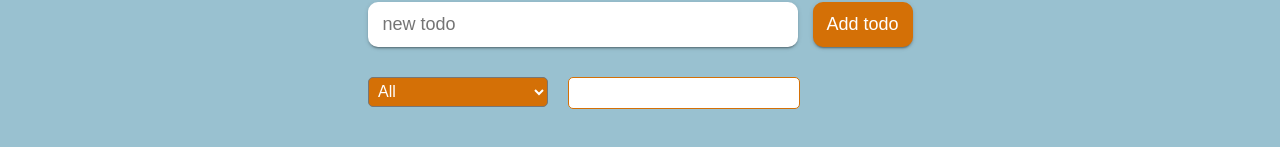
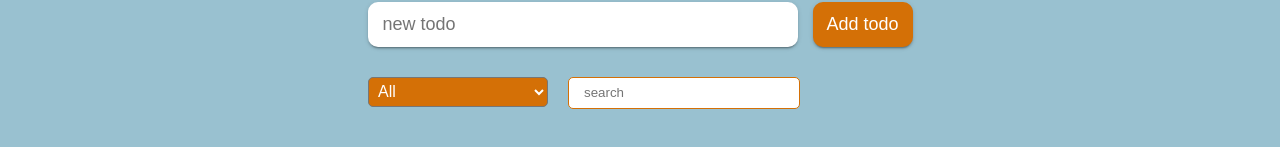
Before and after one commit to dekkumo/my-react-project, a React (Create React App) app: page / in a window 1280 px wide. Shown: the part 245-392 px from the top of the page. Built offline with nearby package versions, Linux system fonts and the light colour scheme.

Commit message:
added loader

```diff
--- a/src/components/pages/postPage/PostDetails.jsx
+++ b/src/components/pages/postPage/PostDetails.jsx
@@ -1,10 +1,12 @@
 import React, { useState } from 'react'
 import { Link, useParams } from 'react-router-dom'
+import { Loader } from '../../utils/loader/Loader'
 import classes from './PostDetails.module.css'
 
 export const PostDetails = () => {
 
   const [post, setPost] = useState('')
+  const [loader, setLoader] = useState(true)
 
   const params = useParams()
 
@@ -13,6 +15,7 @@ export const PostDetails = () => {
       let response = await fetch(`https://jsonplaceholder.typicode.com/posts/` + params.id)
       let postItem = await response.json()
       setPost(...post, postItem)
+      setLoader(false)
     } catch(err) {
       console.log(err.message)
     }
@@ -21,10 +24,16 @@ export const PostDetails = () => {
 
   return (
     <section className={classes.post__item}>
-      <div className={classes.container__post}>
-        <h3 className={classes.title}>{post.title}</h3>
-        <div className={classes.body}>{post.body}</div>
-      </div>
+      {loader && <Loader />}
+
+      {loader ?
+        null
+        :
+        <div className={classes.container__post}>
+          <h3 className={classes.title}>{post.title}</h3>
+          <div className={classes.body}>{post.body}</div>
+        </div>
+      }
       <Link to={'/posts'}>
         <button className={classes.button}>go back</button>
       </Link>
--- a/src/components/pages/todoPage/form/Form.jsx
+++ b/src/components/pages/todoPage/form/Form.jsx
@@ -34,7 +34,11 @@ export const Form = forwardRef((props, ref) => {
         <option value="Uncompleted">Uncompleted</option>
       </select>
 
-      <input className={classes.searchInput} onInput={searchTodo} />
+      <input
+        className={classes.searchInput}
+        onInput={searchTodo}
+        placeholder='search'
+      />
     </form>
   )
 })
```
Also changed, not shown: src/icons/loader-1.gif (added).
